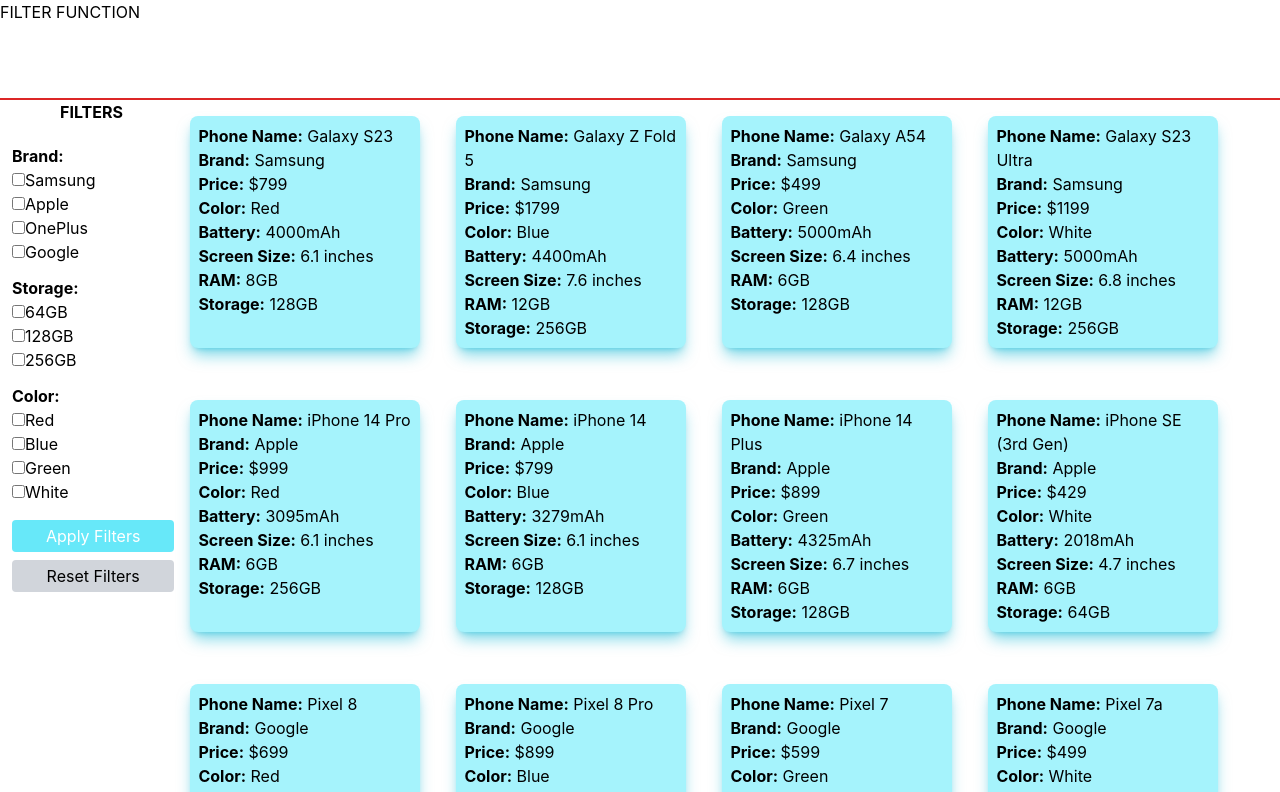
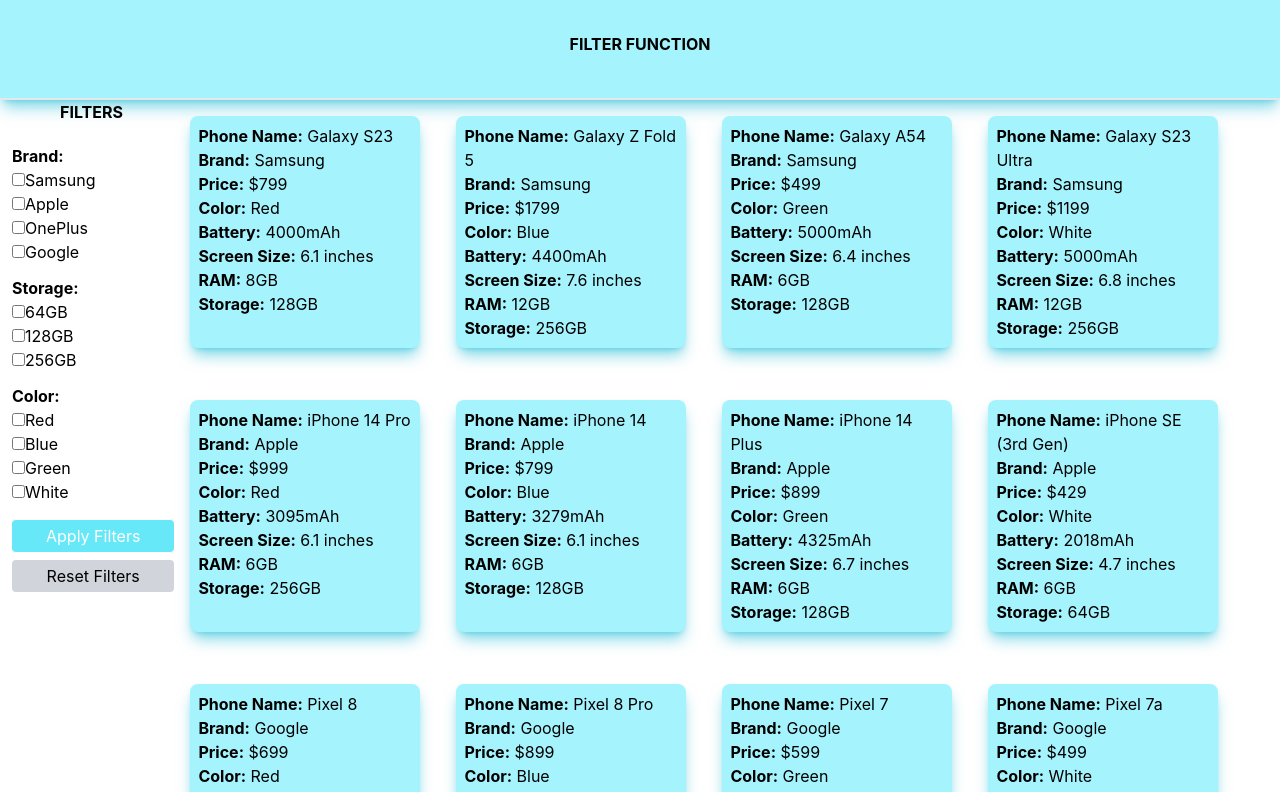
Before and after one commit to appnoxRohit/filterfnc, a React (Create React App) app: page / in a window 1280 px wide. Shown: the top 792 px of the page. Built offline with nearby package versions, Linux system fonts and the light colour scheme.

Commit message:
small changes

```diff
--- a/src/Header.js
+++ b/src/Header.js
@@ -2,8 +2,8 @@
 
 const Header = () => {
   return (
-    <div className='header border-2 border-red-600 border-t-0 border-l-0 border-r-0 w-full h-[100px]'>
-      <h1 className='flex justify-aroundgit  align-middle'>FILTER FUNCTION</h1>
+    <div className='header border-2 bg-cyan-200  shadow-lg shadow-cyan-500/50 border-t-0 border-l-0 border-r-0 w-full h-[100px]'>
+      <h1 className='flex justify-center align-middle pt-8'><strong>FILTER FUNCTION</strong></h1>
     </div>
   )
 }
```
